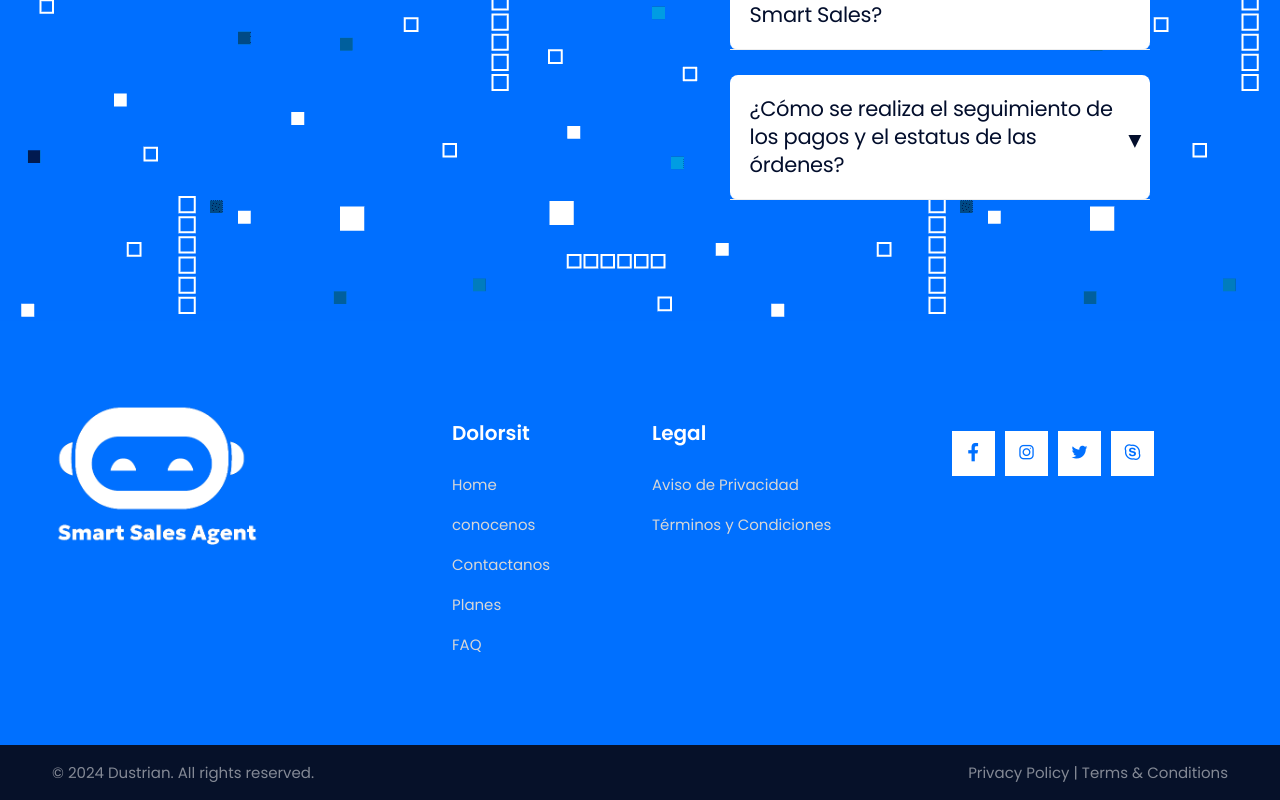
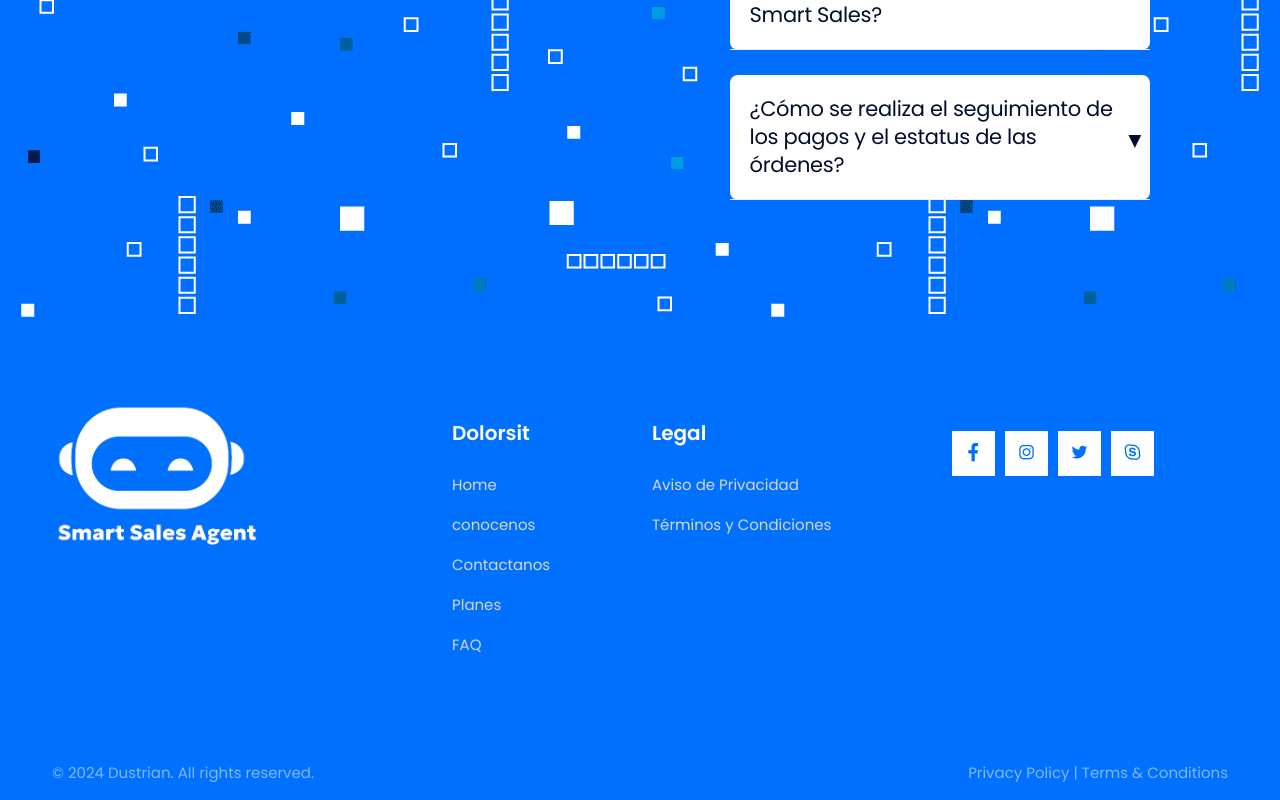
Before and after one commit to Jefferson0106/Smart-landing-T.J, a Vue app: page / in a window 1280 px wide. Shown: the part 4438-5238 px from the top of the page. Built offline with nearby package versions, Linux system fonts and the light colour scheme.

Commit message:
first completar jeffer

```diff
--- a/public/assets/css/style.css
+++ b/public/assets/css/style.css
@@ -2015,7 +2015,7 @@ p.blog-meta i:before {
 
 .footer-bottom {
 	padding: 15px 0;
-	background: #061129;
+	background: #0070ff;
 }
 
 .footer-bottom p {
```
